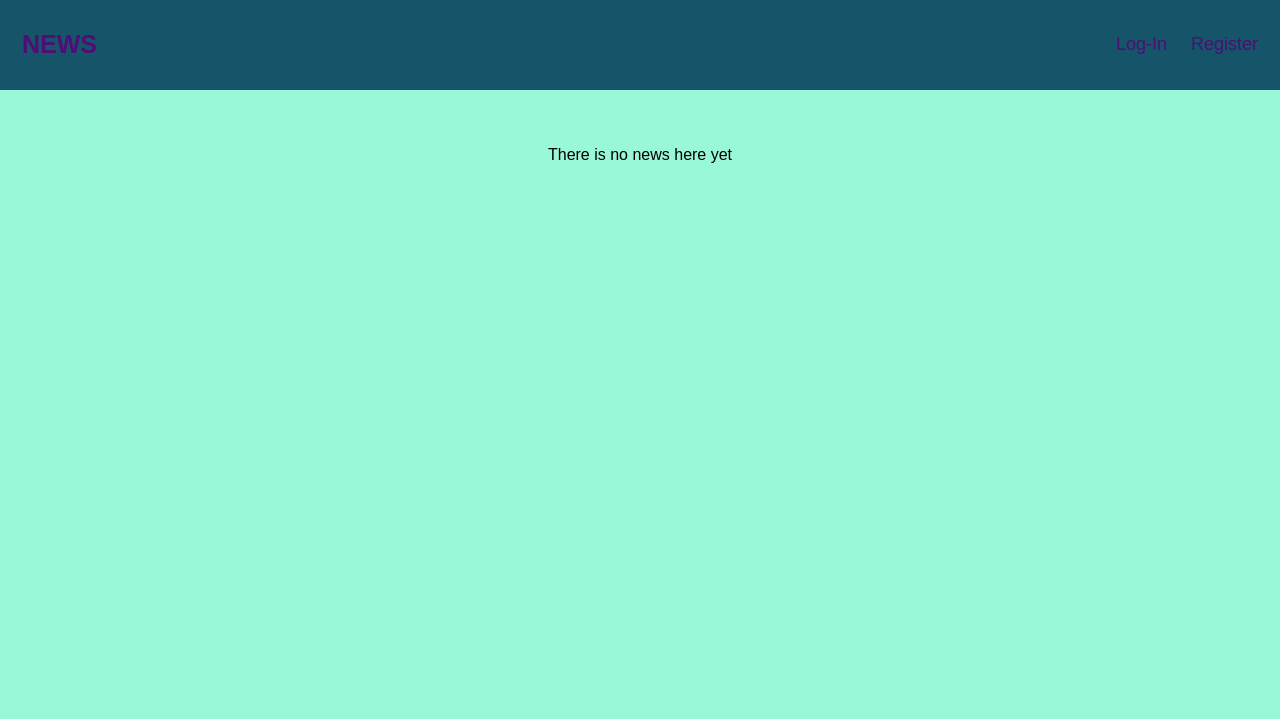
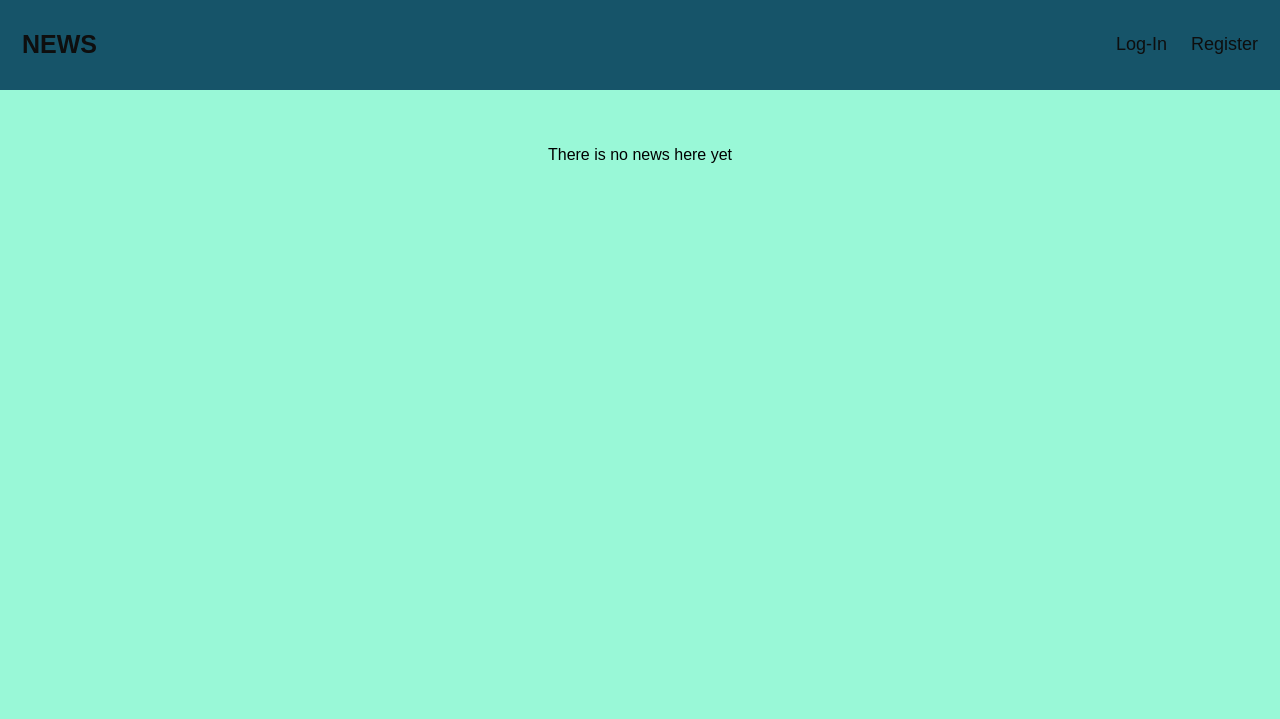
Before and after one commit to konexk1x/Bekish1.21, a Django app: page /news/ in a window 1280 px wide. Shown: the top 719 px of the page. Run offline with Django 4.2, Linux system fonts and the light colour scheme; data that the repository does not hold is empty.

Commit message:
Rename z_2.1.py to Lab_02/z_2.1.py

```diff
--- a/News_site/news/static/css/style.css
+++ b/News_site/news/static/css/style.css
@@ -15,7 +15,7 @@ body {
 
 .header a {
     float: left;
-    color: #500d76;
+    color: #0e0e0e;
     text-align: center;
     padding: 12px;
     text-decoration: none;
@@ -30,7 +30,7 @@ body {
 }
 
 .header a:hover {
-    background-color: #ddd;
+    background-color: #737272;
     color: black;
 }
 
```
